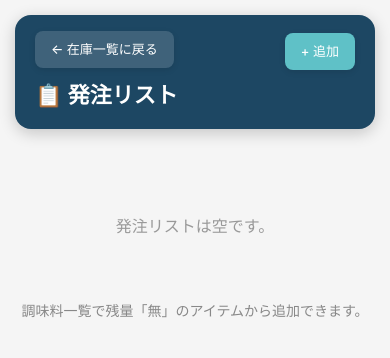
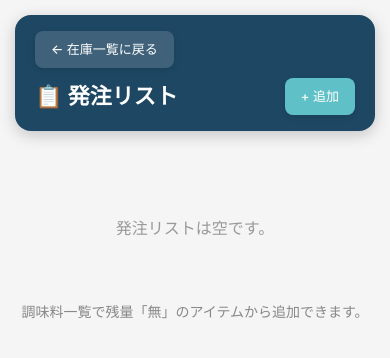
Before and after one commit to sa8na9/frige-app, a Flask app: page /store/1/orders in a window 390 px wide. Shown: the top 358 px of the page. Run offline with Flask 3, Linux system fonts and the light colour scheme; data that the repository does not hold is empty; some libraries are stand-ins or nearby versions.

Commit message:
2026/03/04/10:17

```diff
--- a/static/css/order_list.css
+++ b/static/css/order_list.css
@@ -34,24 +34,25 @@
     color: white;
 }
 
-.header-left {
+.header-back {
+    flex-shrink: 0;
+}
+
+.header-main {
     display: flex;
     align-items: center;
     gap: 16px;
+    flex: 1;
+    justify-content: space-between;
 }
 
-.header-left h1 {
+.header-main h1 {
     margin: 0;
 }
 
-.header-actions {
-    display: flex;
+.header-main .btn {
+    white-space: nowrap;
     flex-shrink: 0;
-    align-items: center;
-}
-
-.header-actions .btn {
-    white-space: nowrap;
 }
 
 /* =============================================
@@ -59,33 +60,15 @@
    ============================================= */
 @media (max-width: 600px) {
     .page-header {
-        align-items: flex-start;
+        flex-direction: column;
+        align-items: stretch;
         padding: 16px 20px;
-        gap: 12px;
+        gap: 10px;
     }
 
-    .header-left {
-        flex-direction: column;
-        align-items: flex-start;
-        gap: 10px;
-        flex: 1;
-        min-width: 0;
-    }
-
-    .header-left h1 {
-        order: 1;
+    .header-main h1 {
         font-size: 22px;
         white-space: nowrap;
-    }
-
-    .header-left > .btn-secondary {
-        order: -1;
-        white-space: nowrap;
-    }
-
-    .header-actions {
-        align-self: flex-start;
-        margin-top: 2px;
     }
 }
 
--- a/templates/order_list.html
+++ b/templates/order_list.html
@@ -9,11 +9,11 @@
 {% block content %}
 <div class="shopping-list-page">
     <header class="page-header">
-        <div class="header-left">
+        <div class="header-back">
             <a href="{{ url_for('inventory_list', store_id=store_id) }}" class="btn btn-secondary btn-small">← 在庫一覧に戻る</a>
+        </div>
+        <div class="header-main">
             <h1>📋 発注リスト</h1>
-        </div>
-        <div class="header-actions">
             <a href="{{ url_for('add_order_manual', store_id=store_id) }}" class="btn btn-primary btn-small">+ 追加</a>
         </div>
     </header>
```
